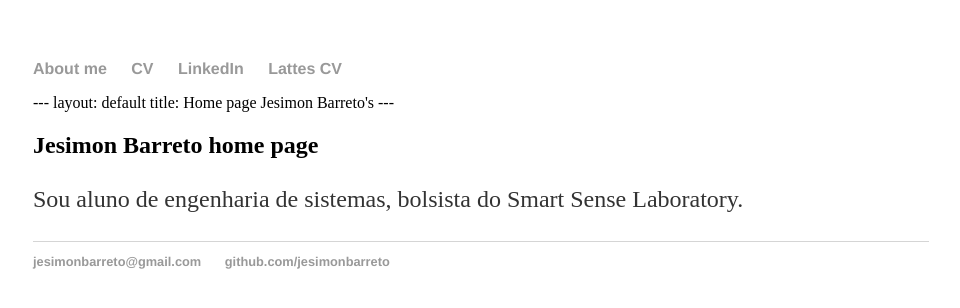
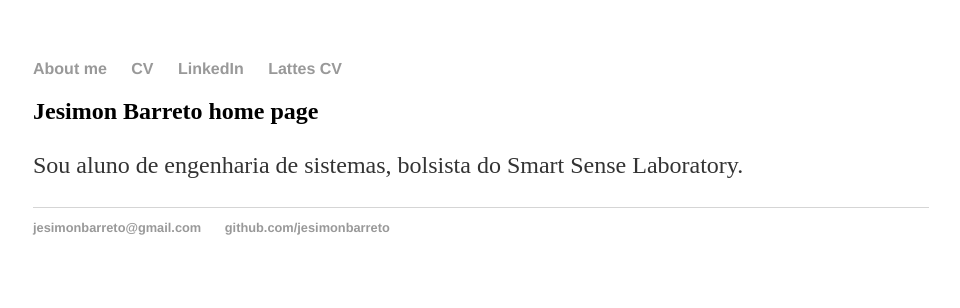
Before and after one commit to jesimonbarreto/jesimonbarreto.github.io, a Jekyll site: the page index.html, which Jekyll copies as it is, in a window 1280 px wide. Shown: the top 308 px of the page, without its empty margins (159-1119 px from the left). Built offline with Jekyll 4.4.1, drawn with Linux system fonts in a browser that asks for light colours.

Commit message:
Update index.html

```diff
--- a/index.html
+++ b/index.html
@@ -15,10 +15,6 @@
     		</ul>
 		</nav>
 		<div class="container">
-		---
-    		layout: default
-		title: Home page Jesimon Barreto's
-		---
 		<div class="blurb">
 			<h2>Jesimon Barreto home page</h2>
 			<p>Sou aluno de engenharia de sistemas, bolsista do Smart Sense Laboratory.</p>
```
